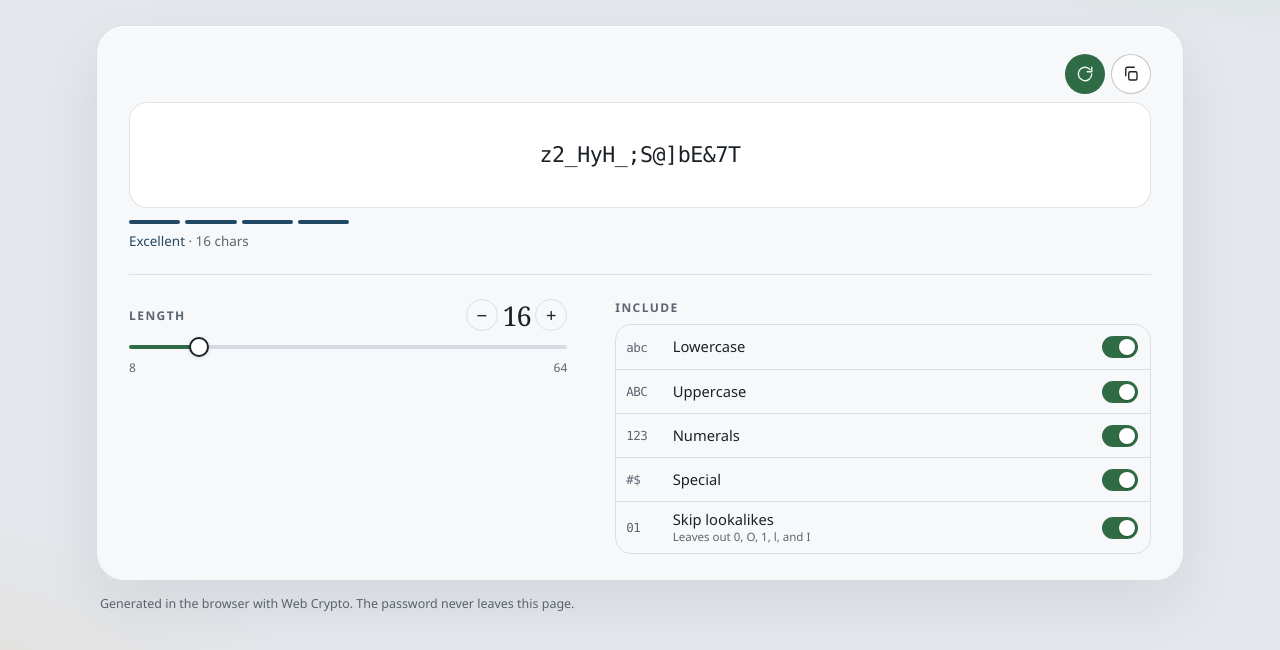
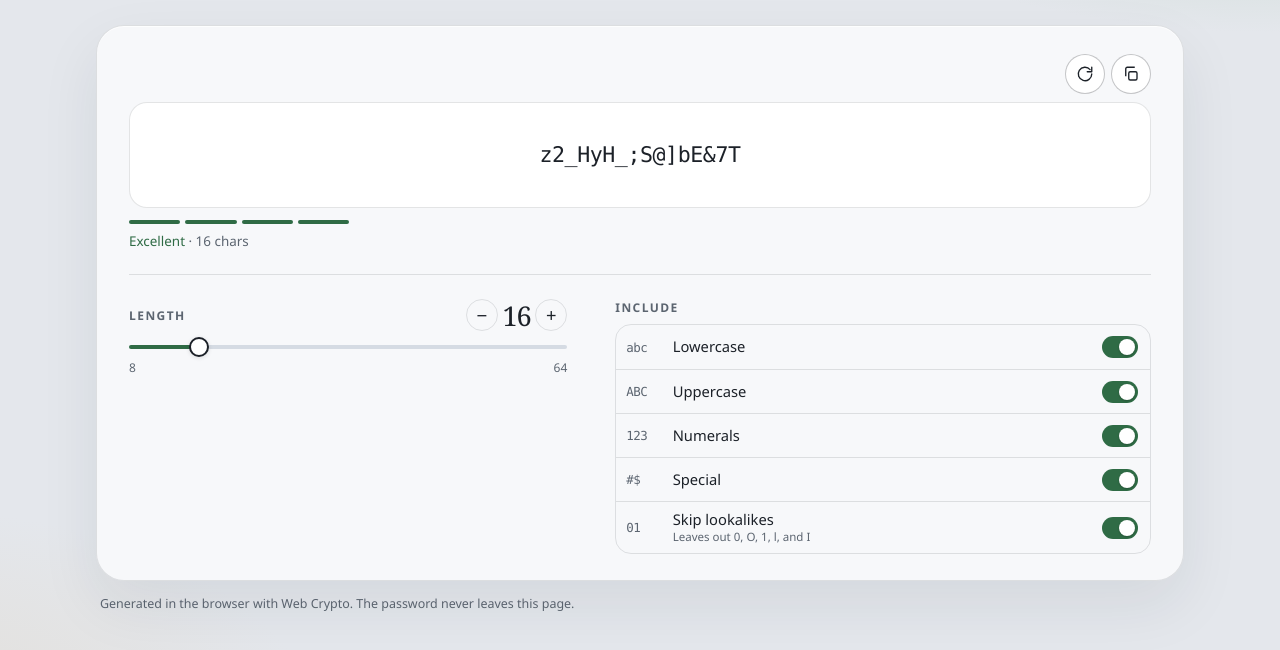
Before and after one commit to sanjaysingh/passgen, a website: page index.html in a window 1280 px wide. Shown: the part 138-788 px from the top of the page. Drawn offline with Linux system fonts and the light colour scheme.

Commit message:
Color the excellent strength bar green and match the generate button to copy.

```diff
--- a/index.html
+++ b/index.html
@@ -25,7 +25,7 @@
         <div class="stage">
           <div class="password-row">
             <div class="tool-actions">
-              <button type="button" id="generate" class="icon-btn primary" aria-label="Generate password">
+              <button type="button" id="generate" class="icon-btn" aria-label="Generate password">
                 <svg viewBox="0 0 24 24" width="18" height="18" fill="none" stroke="currentColor" stroke-width="1.8" stroke-linecap="round" stroke-linejoin="round" aria-hidden="true">
                   <path d="M21 12a9 9 0 1 1-2.2-5.9"></path>
                   <path d="M21 3v6h-6"></path>
--- a/styles.css
+++ b/styles.css
@@ -19,7 +19,7 @@
   --weak: #b5523a;
   --fair: #9a7040;
   --strong: #3d6484;
-  --excellent: #234864;
+  --excellent: #2f6b45;
   --shadow: 0 1px 0 rgba(255, 255, 255, 0.75) inset, 0 24px 60px rgba(28, 36, 48, 0.08);
   --sans: "Segoe UI Variable Text", "Segoe UI", system-ui, sans-serif;
   --serif: Georgia, "Iowan Old Style", "Palatino Linotype", Palatino, serif;
@@ -48,7 +48,7 @@
     --weak: #e7a090;
     --fair: #e0c08a;
     --strong: #9ebbd0;
-    --excellent: #d5e4ef;
+    --excellent: #6dbf86;
     --shadow: 0 1px 0 rgba(255, 255, 255, 0.06) inset, 0 24px 70px rgba(0, 0, 0, 0.38);
   }
 }
@@ -278,12 +278,6 @@ textarea::placeholder {
 
 .icon-btn svg { display: block; }
 .icon-btn .icon-check { display: none; }
-
-.icon-btn.primary {
-  border-color: transparent;
-  background: var(--accent);
-  color: var(--accent-ink);
-}
 
 .icon-btn.is-copied {
   border-color: transparent;
@@ -538,14 +532,13 @@ input[type="range"]::-moz-range-thumb {
 }
 
 @media (hover: hover) {
-  .icon-btn:hover:not(:disabled):not(.primary):not(.is-copied),
+  .icon-btn:hover:not(:disabled):not(.is-copied),
   .stepper button:hover:not(:disabled) {
     background: var(--row-hover);
   }
 
   .toggle:hover { background: var(--row-hover); }
 
-  .icon-btn.primary:hover:not(:disabled),
   .icon-btn.is-copied:hover {
     background: var(--accent-hover);
   }
```
